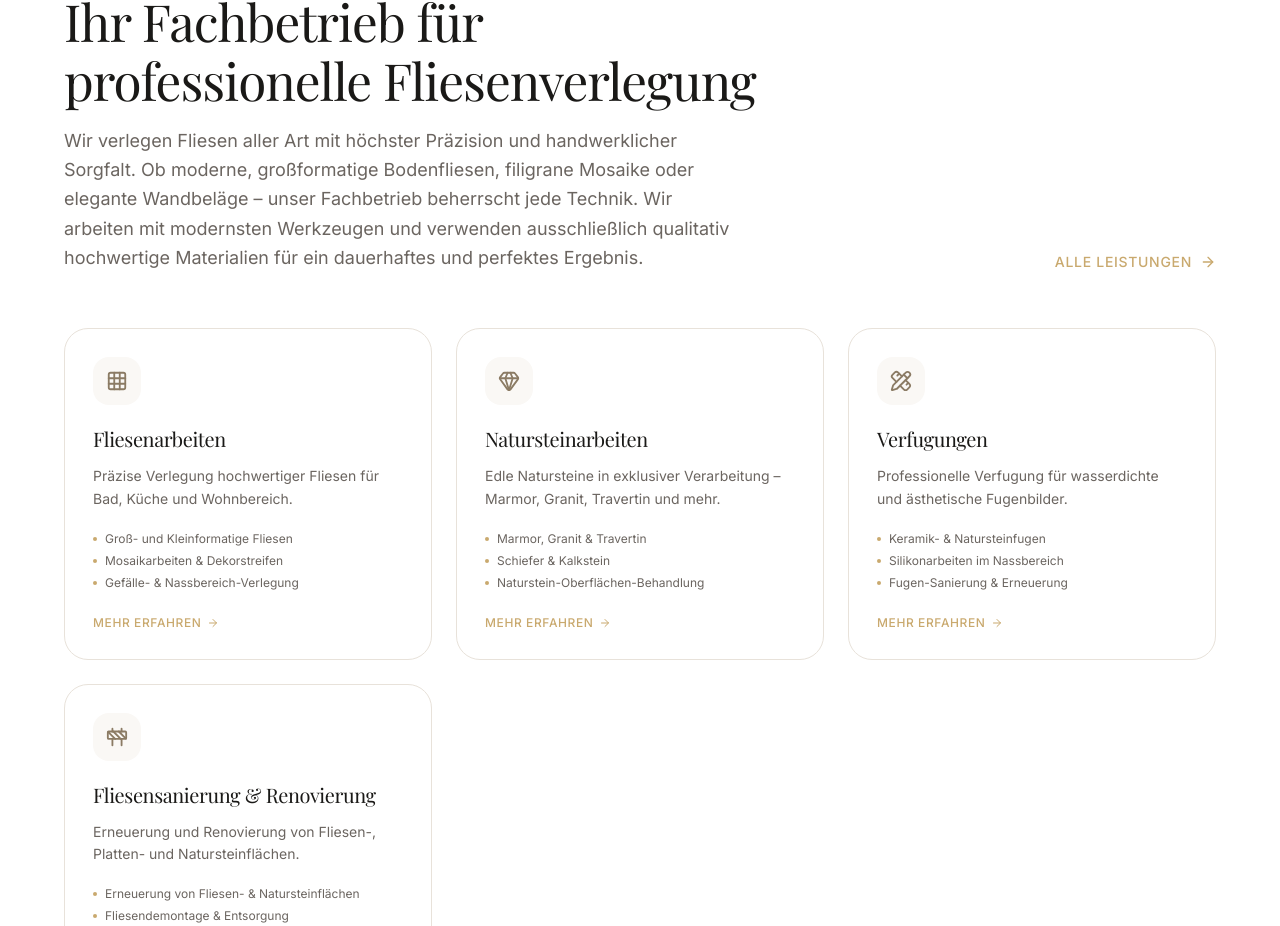
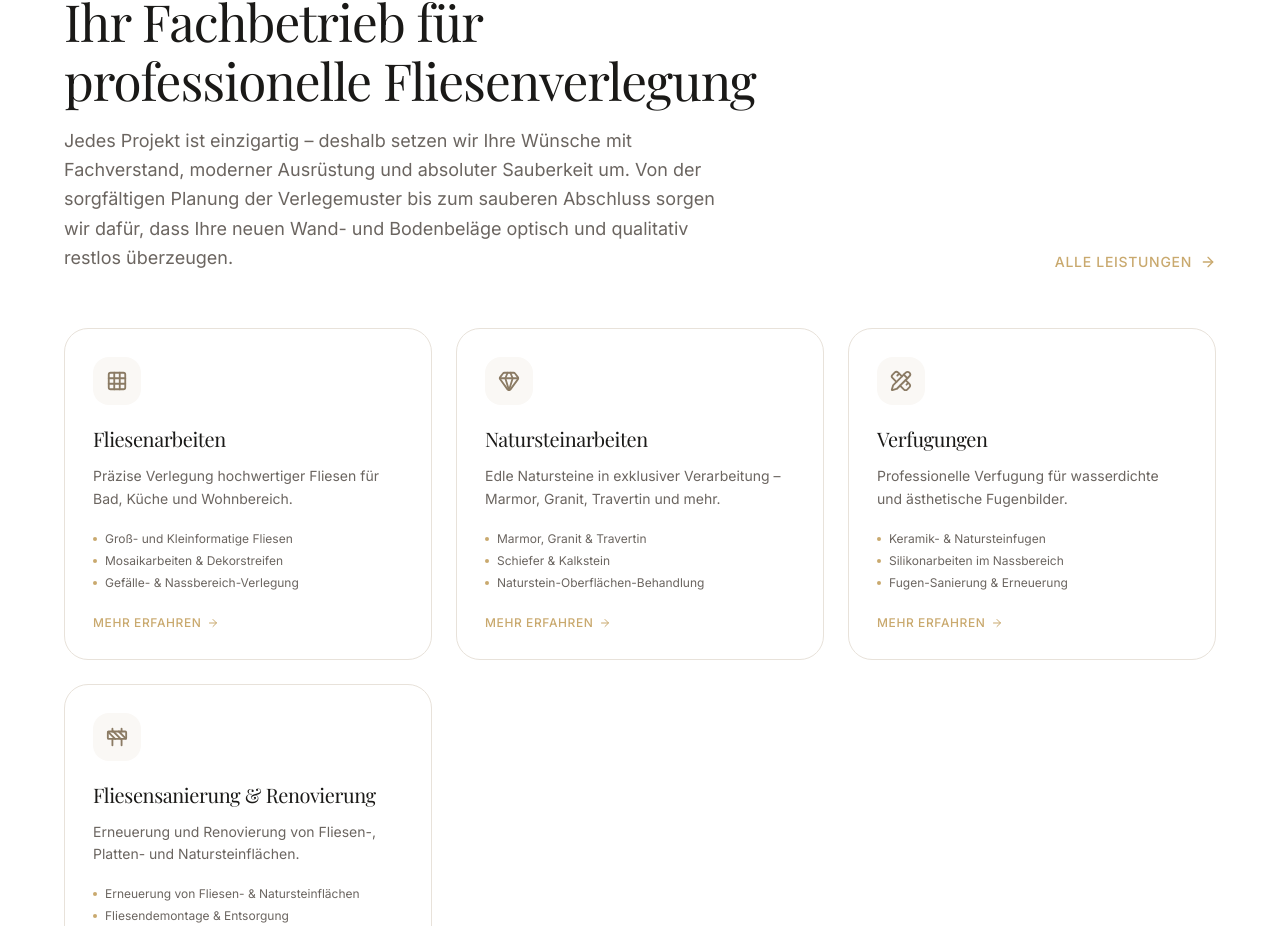
Before and after one commit to imehdi79/german-construct, a Next.js app: page / in a window 1280 px wide. Shown: the part 1620-2546 px from the top of the page. Built offline with nearby package versions, Linux system fonts and the light colour scheme.

Commit message:
chore: update site content

```diff
--- a/data/site.ts
+++ b/data/site.ts
@@ -130,7 +130,7 @@ export const siteContent: SiteContent = {
     "leistungenIntro": {
       "eyebrow": "Unser Leistungsportfolio",
       "title": "Ihr Fachbetrieb für professionelle Fliesenverlegung",
-      "subtitle": "Wir verlegen Fliesen aller Art mit höchster Präzision und handwerklicher Sorgfalt. Ob moderne, großformatige Bodenfliesen, filigrane Mosaike oder elegante Wandbeläge – unser Fachbetrieb beherrscht jede Technik. Wir arbeiten mit modernsten Werkzeugen und verwenden ausschließlich qualitativ hochwertige Materialien für ein dauerhaftes und perfektes Ergebnis.",
+      "subtitle": "Jedes Projekt ist einzigartig – deshalb setzen wir Ihre Wünsche mit Fachverstand, moderner Ausrüstung und absoluter Sauberkeit um. Von der sorgfältigen Planung der Verlegemuster bis zum sauberen Abschluss sorgen wir dafür, dass Ihre neuen Wand- und Bodenbeläge optisch und qualitativ restlos überzeugen.",
       "ctaLabel": "Alle Leistungen"
     },
     "galerieIntro": {
```
